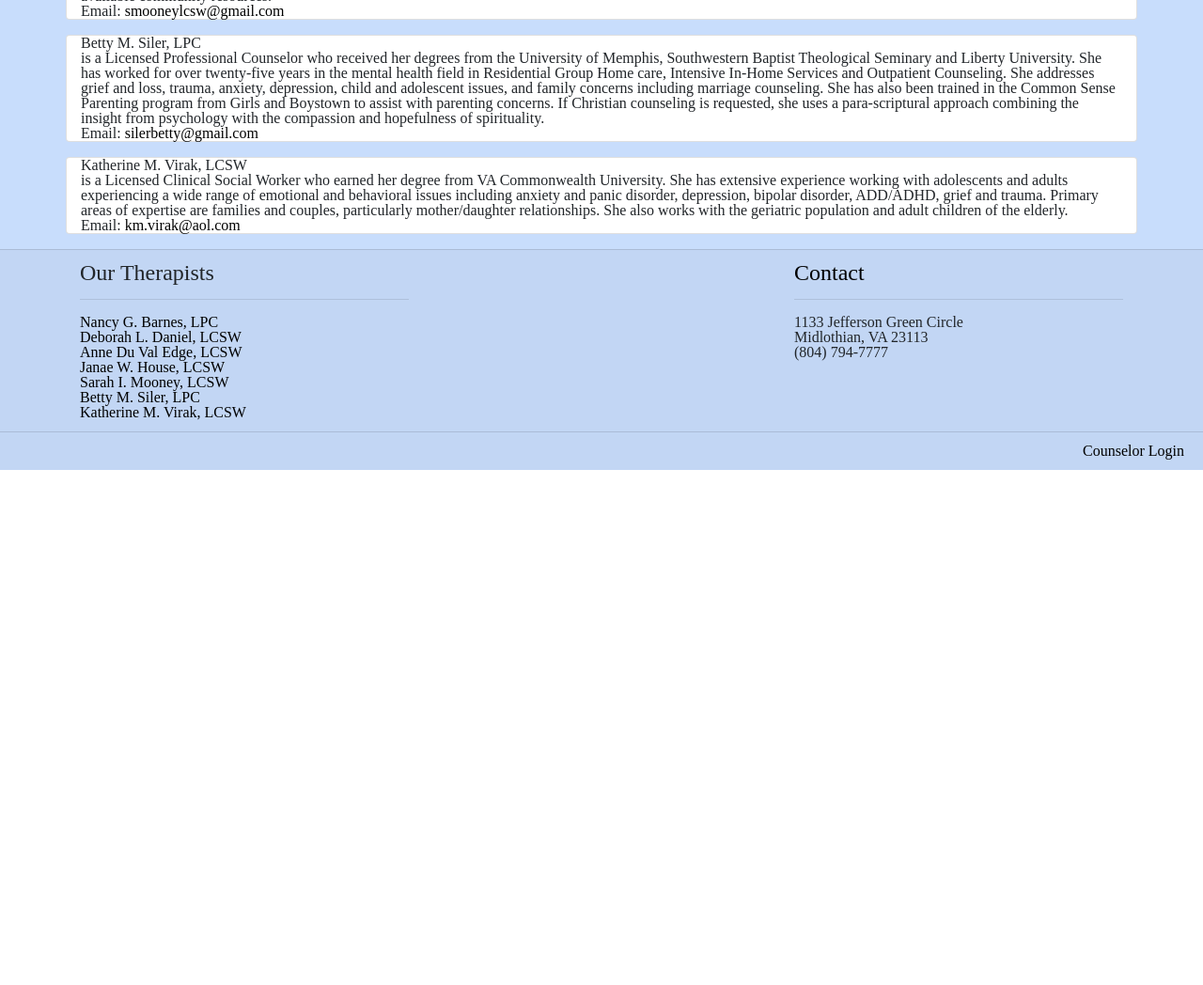
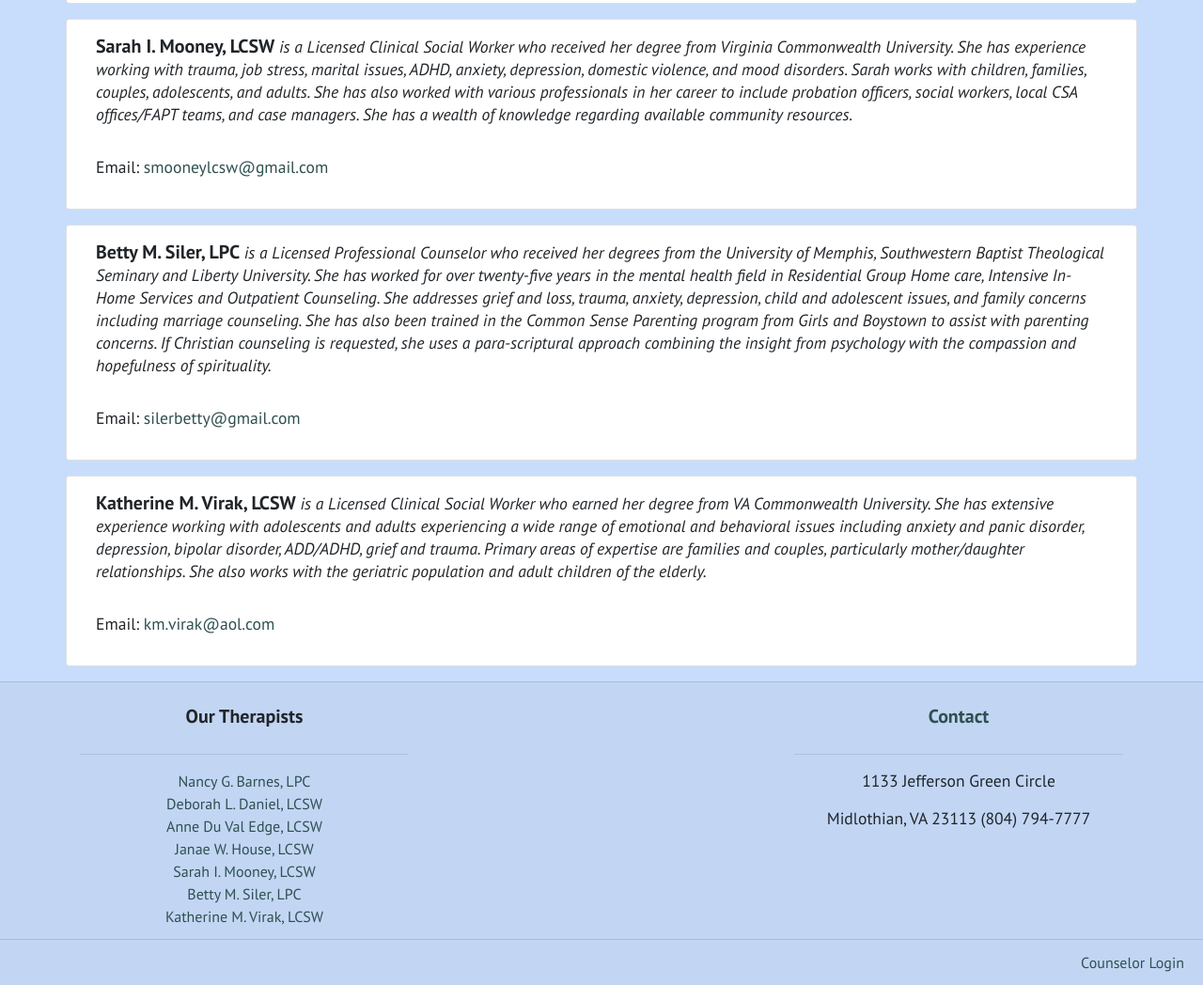
Before and after one commit to elisabethvirak/Midlothian-Counseling, a Django app: page /about/ in a window 1280 px wide. Shown: the part 1206-2254 px from the top of the page at 94% size. Before the commit the page ends 1706 px from the top, so only its background shows below. Run offline with Django 3.2, Linux system fonts and the light colour scheme; some libraries are stand-ins or nearby versions.

Commit message:
Reformatted

```diff
--- a/MidloCounseling/contact/models.py
+++ b/MidloCounseling/contact/models.py
@@ -7,8 +7,8 @@ from django.urls import reverse
 class Interest(models.Model):
     first_name = models.CharField(max_length = 200)
     last_name = models.CharField(max_length = 200)
-    phone = models.CharField(max_length = 10)
-    email = models.EmailField(max_length = 200)
+    phone = models.CharField(max_length = 10,default='Not Given')
+    email = models.EmailField(max_length = 200,default='Not Given')
     text = models.TextField()
     create_date = models.DateTimeField(default=timezone.now())
     submit_date = models.DateTimeField(blank=True,null=True)
--- a/MidloCounseling/contact/static/css/contact.css
+++ b/MidloCounseling/contact/static/css/contact.css
@@ -1,5 +1,6 @@
 body {
     background: rgb(200, 221, 252);
+    font-family: 'PT Sans', sans-serif;
 }
 .jumbotron {
     background: rgb(94, 119, 154);
@@ -9,27 +10,72 @@ body {
         font-family: 'Vollkorn', serif;
         font-size: 3rem;
     }
+    h2 {
+        font-weight: 700;
+        font-size: 10rem;
+        line-height: 2.5rem;
+        padding-bottom: 0.75rem;
+    }
     h3 {
-        text-emphasis: strong;
+        font-weight: 700;
+        font-size: 1.25rem;
+        padding-top: 0.75rem;
+        padding-bottom: 0.75rem;
+    }
+    h4 {
+        font-size: 1.1rem;
+        margin-top: 0.75rem;
+        margin-bottom: 0.75rem;
+        padding-top: 0.75rem;
+        padding-bottom: 0.75rem;
+        font-style: italic;
+        text-align: center;
+    }
+    p {
+        display: inline-block;
+        vertical-align: top;
+        font-size: 1.1rem;
+        line-height: 1.5rem;
+
     }
     .carousel-item {
         max-height: 30rem;
     }
+    .carousel-content {
+        position: absolute;
+        bottom: 10%;
+        left: 5%;
+        z-index: 20;
+        color: white;
+        text-shadow: 0 1px 2px rgba(0,0,0,.6);
+    }
     a {
         text-emphasis: none;
-        color: black;
-    }
-    a:hover {
-        text-emphasis: none;
+        color: darkslategrey;
     }
     .card-title {
-        text-emphasis: strong;
-        font-size: 1.5rem;
+        font-weight: 700;
+        font-size: 3rem;
+        text-align: center;
+    }
+    .card-text {
+        line-height: 1.5rem;
+        text-align: center;
     }
     .navbar {
-        background-color: rgba(94, 119, 154, 0);
+        background-color: rgba(94, 119, 154, 0.85);
         font-size: 1.25rem;
     }
     .card {
         background-color: white;
     }
+    .counselor {
+        font-weight: 700;
+        font-size: 1.25rem;
+        font-style: normal;
+        padding-top: 0.75rem;
+        padding-bottom: 0.75rem;
+    }
+    .counselor-about {
+        font-style: italic;
+    }
--- a/MidloCounseling/contact/templates/contact/about.html
+++ b/MidloCounseling/contact/templates/contact/about.html
@@ -3,54 +3,48 @@
 
 
 <div class='container'>
-    <h2 class='card-title'>About Us</h2>
-    <div class='row card my-2'>
+    <h2 class='card-title pt-5'>About Us</h2>
+    <hr>
+    <div class='row card my-3 p-3'>
         <div class='col-md-12' id='Barnes'>
-            <h3>Nancy G. Barnes, LPC</h3>
-            <p> is a Licensed Professional Counselor and Certified Substance Abuse Counselor who received her degree from VA Commonwealth University. She provides counseling for individuals ages 15 years and older with her primary areas of expertise in alcohol/substance abuse, anxiety, depression and eating disorders. Subspecialites include domestic violence, stress in workplace issues and grief counseling.</p>
-            <p>Email: <a href='mailto: ngbarnes@aol.com'>ngbarnes@aol.com</a></p>
+            <p class="counselor-about"><span class="counselor">Nancy G. Barnes, LPC </span>is a Licensed Professional Counselor and Certified Substance Abuse Counselor who received her degree from VA Commonwealth University. She provides counseling for individuals ages 15 years and older with her primary areas of expertise in alcohol/substance abuse, anxiety, depression and eating disorders. Subspecialites include domestic violence, stress in workplace issues and grief counseling.</p>
+            <p class="pt-3">Email: <a href='mailto: ngbarnes@aol.com'>ngbarnes@aol.com</a></p>
         </div>
     </div>
-    <div class='row card my-2'>
+    <div class='row card my-3 p-3'>
         <div class='col-md-12' id='Daniel'>
-            <h3>Deborah L. Daniel, LCSW</h3>
-            <p>is a Licensed Clinical Social Worker who received her degree from VA Commonwealth University. Her background in family centered nursing is an invaluable foundation in her work with health issues, grief and life stages. Populations served are children, adolescents and adults, couples and families. She accepts court referrals and works closely with the Guardian ad Litem. Services provided include co-parenting and divorce counseling and she is currently working toward certification in divorce mediation.</p>
-            <p>Email: <a href='mailto: ddaniellcsw@aol.com'>ddaniellcsw@aol.com</a></p>
+            <p class="counselor-about"><span class="counselor">Deborah L. Daniel, LCSW</span> is a Licensed Clinical Social Worker who received her degree from VA Commonwealth University. Her background in family centered nursing is an invaluable foundation in her work with health issues, grief and life stages. Populations served are children, adolescents and adults, couples and families. She accepts court referrals and works closely with the Guardian ad Litem. Services provided include co-parenting and divorce counseling and she is currently working toward certification in divorce mediation.</p>
+            <p class="pt-3">Email: <a href='mailto: ddaniellcsw@aol.com'>ddaniellcsw@aol.com</a></p>
         </div>
     </div>
-    <div class='row card my-3'>
+    <div class='row card my-3 p-3'>
         <div class='col-md-12' id='Edge'>
-            <h3>Anne Du Val Edge, LCSW</h3>
-            <p>is a Licensed Clinical Social Worker who received her degree from VA Commonwealth University. Her areas of expertise include ADD/ADHD with children and adults, family and marital counseling. She sees children ages 2 to 18 and is trained to utilize yoga as a tool to help with depression. </p>
-            <p>Email: <a href='mailto: adesuccess@aol.com'>adesuccess@aol.com</a></p>
+            <p class="counselor-about"><span class="counselor">Anne Du Val Edge, LCSW </span> is a Licensed Clinical Social Worker who received her degree from VA Commonwealth University. Her areas of expertise include ADD/ADHD with children and adults, family and marital counseling. She sees children ages 2 to 18 and is trained to utilize yoga as a tool to help with depression. </p>
+            <p class="pt-3">Email: <a href='mailto: adesuccess@aol.com'>adesuccess@aol.com</a></p>
         </div>
     </div>
-    <div class='row card my-3'>
+    <div class='row card my-3 p-3'>
         <div class='col-md-12' id='House'>
-            <h3>Janae W. House, LCSW</h3>
-            <p>is a Licensed Clinical Social Worker who received her degree from Va Commonwealth University. She interned and then worked with the Department of Psychiatry at VCU in affective disorders and geriatric psychiatry. Populations served include adolescents, adults and couples. Areas of clinical focus include depression, bipolar, anxiety and panic disorder, marital therapy, communication skills, stress management, trauma recovery and workplace issues.</p>
-            <p>Email: <a href='mailto: jhouse207@aol.com'>jhouse207@aol.com</a></p>
+            <p class="counselor-about"><span class="counselor">Janae W. House, LCSW </span>is a Licensed Clinical Social Worker who received her degree from Va Commonwealth University. She interned and then worked with the Department of Psychiatry at VCU in affective disorders and geriatric psychiatry. Populations served include adolescents, adults and couples. Areas of clinical focus include depression, bipolar, anxiety and panic disorder, marital therapy, communication skills, stress management, trauma recovery and workplace issues.</p>
+            <p class="pt-3">Email: <a href='mailto: jhouse207@aol.com'>jhouse207@aol.com</a></p>
         </div>
     </div>
-    <div class='row card my-3'>
+    <div class='row card my-3 p-3'>
         <div class='col-md-12' id='Mooney'>
-            <h3>Sarah I. Mooney, LCSW</h3>
-            <p>is a Licensed Clinical Social Worker who received her degree from Virginia Commonwealth University.  She has experience working with trauma, job stress, marital issues, ADHD, anxiety, depression, domestic violence, and mood disorders. Sarah works with children, families, couples, adolescents, and adults. She has also worked with various professionals in her career to include probation officers, social workers, local CSA offices/FAPT teams, and case managers. She has a wealth of knowledge regarding available community resources.</p>
-            <p>Email: <a href='mailto: smooneylcsw@gmail.com'>smooneylcsw@gmail.com</a></p>
+            <p class="counselor-about"><span class="counselor">Sarah I. Mooney, LCSW</span> is a Licensed Clinical Social Worker who received her degree from Virginia Commonwealth University.  She has experience working with trauma, job stress, marital issues, ADHD, anxiety, depression, domestic violence, and mood disorders. Sarah works with children, families, couples, adolescents, and adults. She has also worked with various professionals in her career to include probation officers, social workers, local CSA offices/FAPT teams, and case managers. She has a wealth of knowledge regarding available community resources.</p>
+            <p class="pt-3">Email: <a href='mailto: smooneylcsw@gmail.com'>smooneylcsw@gmail.com</a></p>
         </div>
     </div>
-    <div class='row card my-3'>
+    <div class='row card my-3 p-3'>
         <div class='col-md-12' id='Siler'>
-            <h3>Betty M. Siler, LPC</h3>
-            <p>is a Licensed Professional Counselor  who received her degrees from the University of Memphis, Southwestern Baptist Theological Seminary and Liberty University.  She has worked for over twenty-five years in the mental health field in Residential Group Home care, Intensive In-Home Services and Outpatient Counseling. She addresses grief and loss, trauma, anxiety, depression, child and adolescent issues, and family concerns including marriage counseling. She has also been trained in the Common Sense Parenting program from Girls and Boystown to assist with parenting concerns. If Christian counseling is requested, she uses a para-scriptural approach combining the insight from psychology with the compassion and hopefulness of spirituality.</p>
-            <p>Email: <a href='mailto: silerbetty@gmail.com'>silerbetty@gmail.com</a></p>
+            <p class="counselor-about"><span class="counselor">Betty M. Siler, LPC</span> is a Licensed Professional Counselor  who received her degrees from the University of Memphis, Southwestern Baptist Theological Seminary and Liberty University.  She has worked for over twenty-five years in the mental health field in Residential Group Home care, Intensive In-Home Services and Outpatient Counseling. She addresses grief and loss, trauma, anxiety, depression, child and adolescent issues, and family concerns including marriage counseling. She has also been trained in the Common Sense Parenting program from Girls and Boystown to assist with parenting concerns. If Christian counseling is requested, she uses a para-scriptural approach combining the insight from psychology with the compassion and hopefulness of spirituality.</p>
+            <p class="pt-3">Email: <a href='mailto: silerbetty@gmail.com'>silerbetty@gmail.com</a></p>
         </div>
     </div>
-    <div class='row card my-3'>
+    <div class='row card my-3 p-3'>
         <div class='col-md-12' id='Virak'>
-            <h3>Katherine M. Virak, LCSW</h3>
-            <p>is a Licensed Clinical Social Worker who earned her degree from VA Commonwealth University. She has extensive experience working with adolescents and adults experiencing a wide range of emotional and behavioral issues including anxiety and panic disorder, depression, bipolar disorder, ADD/ADHD,  grief and trauma. Primary areas of expertise are families and couples, particularly mother/daughter relationships.  She also works with the geriatric population and adult children of the elderly.</p>
-            <p>Email: <a href='mailto: km.virak@aol.com'>km.virak@aol.com</a></p>
+            <p class="counselor-about"><span class="counselor">Katherine M. Virak, LCSW</span> is a Licensed Clinical Social Worker who earned her degree from VA Commonwealth University. She has extensive experience working with adolescents and adults experiencing a wide range of emotional and behavioral issues including anxiety and panic disorder, depression, bipolar disorder, ADD/ADHD,  grief and trauma. Primary areas of expertise are families and couples, particularly mother/daughter relationships.  She also works with the geriatric population and adult children of the elderly.</p>
+            <p class="pt-3">Email: <a href='mailto: km.virak@aol.com'>km.virak@aol.com</a></p>
         </div>
     </div>
 </div>
--- a/MidloCounseling/contact/templates/contact/base.html
+++ b/MidloCounseling/contact/templates/contact/base.html
@@ -7,9 +7,9 @@
   <meta name="viewport" content="width=device-width, initial-scale=1.0">
   <title>Midlothian Counseling and Wellness Associates</title>
   <link href="https://fonts.googleapis.com/css2?family=Vollkorn:ital,wght@0,500;1,500&display=swap" rel="stylesheet">
-  <link rel="stylesheet" href="https://stackpath.bootstrapcdn.com/bootstrap/4.5.0/css/bootstrap.min.css"
-    integrity="sha384-9aIt2nRpC12Uk9gS9baDl411NQApFmC26EwAOH8WgZl5MYYxFfc+NcPb1dKGj7Sk" crossorigin="anonymous">
+  <link href="https://fonts.googleapis.com/css2?family=PT+Sans:ital,wght@0,400;0,700;1,400;1,700&display=swap" rel="stylesheet">
   <link rel="stylesheet" href="{% static 'css/reset.css' %}">
+  <link rel="stylesheet" href="https://stackpath.bootstrapcdn.com/bootstrap/4.5.0/css/bootstrap.min.css" integrity="sha384-9aIt2nRpC12Uk9gS9baDl411NQApFmC26EwAOH8WgZl5MYYxFfc+NcPb1dKGj7Sk" crossorigin="anonymous">
   <link rel="stylesheet" href="{% static 'css/contact.css' %}">
 </head>
 
@@ -92,19 +70,19 @@
           </div>
           <hr>
           <div class='card-text'>
-            <a href='about-us.html#Barnes'>Nancy G. Barnes, LPC</a>
+            <a class='my-5' href="{% url 'about' %}">Nancy G. Barnes, LPC</a>
             <br>
-            <a href='about-us.html#Daniel'>Deborah L. Daniel, LCSW</a>
+            <a class='py-2' href="{% url 'about' %}">Deborah L. Daniel, LCSW</a>
             <br>
-            <a href='about-us.html#Edge'>Anne Du Val Edge, LCSW</a>
+            <a class='py-2' href="{% url 'about' %}">Anne Du Val Edge, LCSW</a>
             <br>
-            <a href='about-us.html#House'>Janae W. House, LCSW</a>
+            <a class='py-2' href="{% url 'about' %}">Janae W. House, LCSW</a>
             <br>
-            <a href='about-us.html#Mooney'>Sarah I. Mooney, LCSW</a>
+            <a class='py-2' href="{% url 'about' %}">Sarah I. Mooney, LCSW</a>
             <br>
-            <a href='about-us.html#Siler'>Betty M. Siler, LPC</a>
+            <a class='py-2' href="{% url 'about' %}">Betty M. Siler, LPC</a>
             <br>
-            <a href='about-us.html#Virak'>Katherine M. Virak, LCSW</a>
+            <a class='py-2' href="{% url 'about' %}">Katherine M. Virak, LCSW</a>
           </div>
         </div>
         <div class='col-sm-4 ml-auto'>
--- a/MidloCounseling/contact/templates/contact/interest_form.html
+++ b/MidloCounseling/contact/templates/contact/interest_form.html
@@ -8,6 +8,7 @@
                 <h1 class="mb-4">Contact Us</h1>
                 <form method="POST" class="post-form">
                     {% csrf_token %}
+                    {{form.as_p}}
                     <div class="form-group">
                         <label for="{{form.first_name.id_for_label}}">First Name:</label>
                         {{form.first_name}}
```
Also changed, not shown: other parts of MidloCounseling/contact/templates/contact/base.html (+4 -26 lines), MidloCounseling/contact/templates/contact/index.html (+33 -0 lines), MidloCounseling/contact/migrations/0005_auto_20200714_0525.py (added), MidloCounseling/db.sqlite3.
